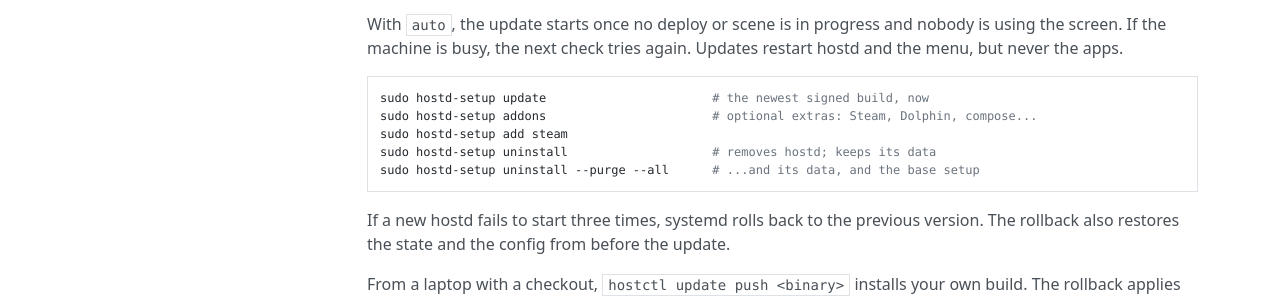
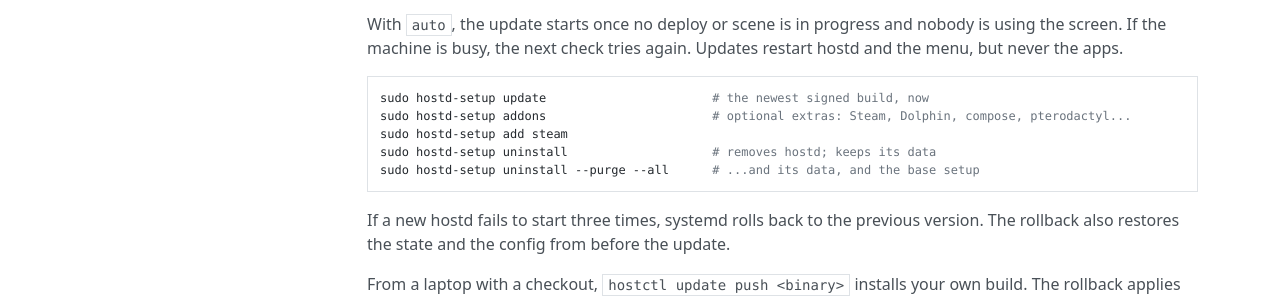
Before and after one commit to davitizhgenti/hostd, an MkDocs documentation site: the page built from docs/install.md, in a window 1280 px wide and 900 px high, scrolled down 983 px. Shown: the part 477-777 px from the top of the window. Built offline with MkDocs 1.6.1, drawn with Linux system fonts in a browser that asks for light colours; nearby versions of some CDN libraries.

Commit message:
Add pterodactyl add-on: Panel on port 80 and Wings daemon
Installs the Pterodactyl game server panel (v1.15.1) on port 80 with
nginx, PHP 8.3 (deb.sury.org with pinned fingerprint), MariaDB and Redis,
plus Wings (v1.13.3) with Docker. Automatically creates the admin user,
database, home location, machine node, and Wings configuration.

Co-Authored-By: Claude Opus 5.5 <noreply@anthropic.com>

````diff
--- a/docs/install.md
+++ b/docs/install.md
@@ -64,7 +64,7 @@ With `auto`, the update starts once no deploy or scene is in progress and nobody
 
 ```sh
 sudo hostd-setup update                       # the newest signed build, now
-sudo hostd-setup addons                       # optional extras: Steam, Dolphin, compose...
+sudo hostd-setup addons                       # optional extras: Steam, Dolphin, compose, pterodactyl...
 sudo hostd-setup add steam
 sudo hostd-setup uninstall                    # removes hostd; keeps its data
 sudo hostd-setup uninstall --purge --all      # ...and its data, and the base setup
````
Also changed, not shown: README.md (+1 -0 lines), 7 other files.
